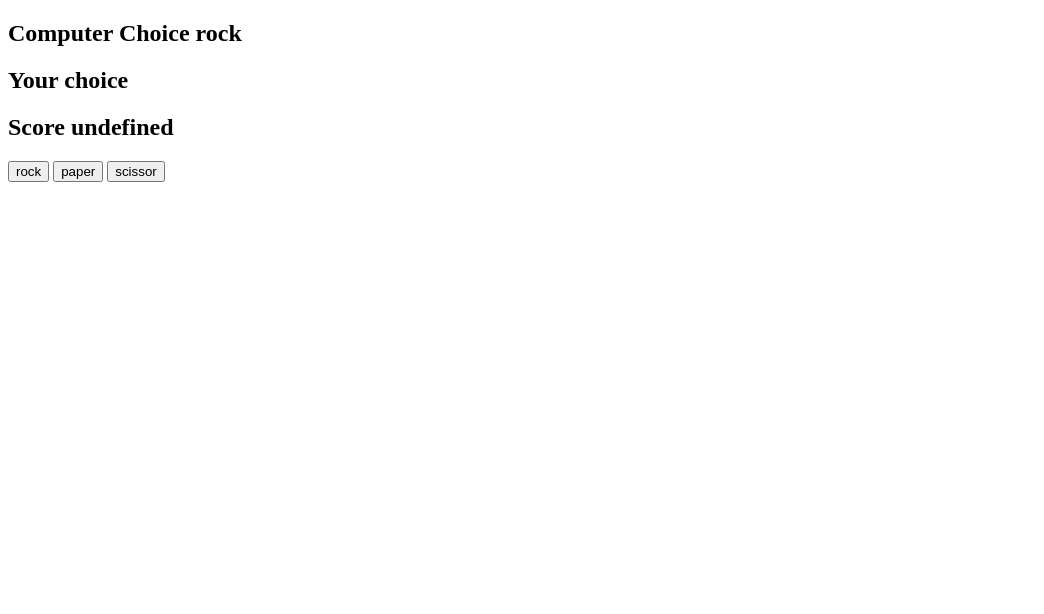
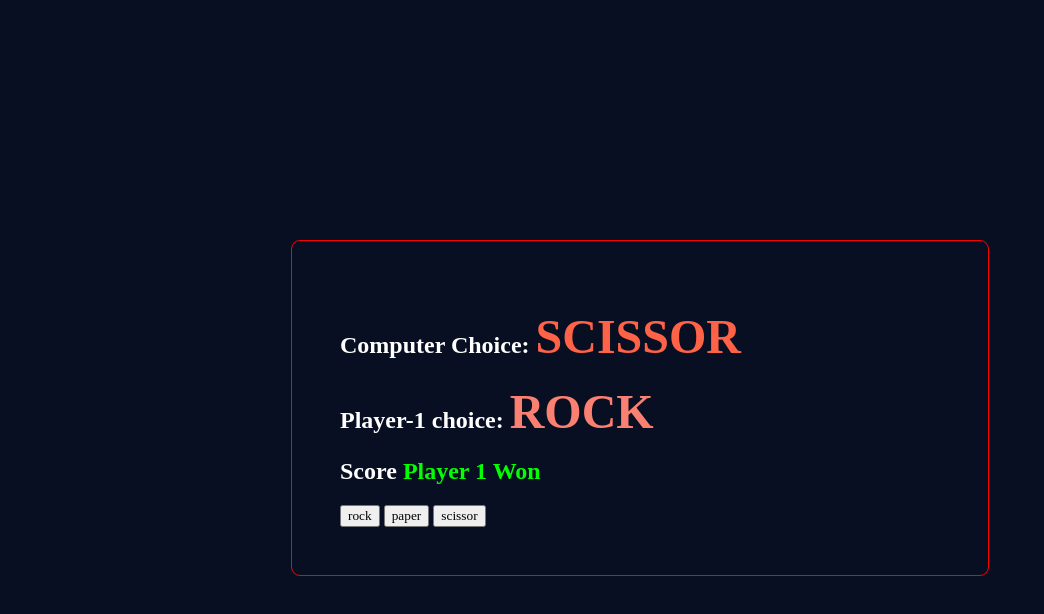
Before and after one commit to utviklerToni/freeCodeCamp-tutorials, a plain HTML site: page rock-paper-scissor/index.html in a window 1280 px wide. Both pictures are taken after a click on the button "rock". Shown: the whole page, without its empty margins (0-1044 px from the left). Drawn offline with Linux system fonts and the light colour scheme.

Commit message:
learned rock paper scissor with colors

```diff
--- a/rock-paper-scissor/index.html
+++ b/rock-paper-scissor/index.html
@@ -4,16 +4,21 @@
 		<meta charset="UTF-8" />
 		<meta http-equiv="X-UA-Compatible" content="IE=edge" />
 		<meta name="viewport" content="width=device-width, initial-scale=1.0" />
+		<link rel="stylesheet" href="./style.css" />
 		<title>rock paper scissor</title>
 	</head>
 	<body>
-		<h2>Computer Choice <span id="computer"></span></h2>
-		<h2>Your choice <span id="user"></span></h2>
-		<h2>Score <span id="score"></span></h2>
+		<main class="main">
+			<div class="card">
+				<h2>Computer Choice: <span id="computer"></span></h2>
+				<h2>Player-1 choice: <span id="user"></span></h2>
+				<h2>Score <span id="score"></span></h2>
 
-		<button id="rock">rock</button>
-		<button id="paper">paper</button>
-		<button id="scissor">scissor</button>
+				<button id="rock">rock</button>
+				<button id="paper">paper</button>
+				<button id="scissor">scissor</button>
+			</div>
+		</main>
 		<script src="./script.js"></script>
 	</body>
 </html>
--- a/rock-paper-scissor/script.js
+++ b/rock-paper-scissor/script.js
@@ -9,32 +9,73 @@ let computerChoice = document.querySelectorAll('button');
 
 computerChoice.forEach((choice) => {
 	choice.addEventListener('click', (event) => {
-		user = event.target.id;
-		computerChoiceDisplay.innerHTML = user;
+		userChoice = event.target.id;
+		userChoiceDisplay.innerHTML = userChoice;
 
 		// computer choosing its selection
-		computerChoose();
+		computerChose();
 		finalScore();
 	});
 });
 
-function computerChoose() {
+function computerChose() {
 	const randomNumber = Math.floor(Math.random() * 3) + 1;
 
 	if (randomNumber === 1) {
-		computerChoice.innerHTML = 'rock';
+		computerChoice = 'rock';
 	}
 	if (randomNumber === 2) {
-		computerChoice.innerHTML = 'paper';
+		computerChoice = 'paper';
 	}
 	if (randomNumber === 3) {
-		computerChoice.innerHTML = 'scissor';
+		computerChoice = 'scissor';
 	}
+
+	computerChoiceDisplay.innerHTML = computerChoice;
 }
 
 function finalScore() {
-	if (computerChoiceDisplay === computerChoice) {
+	let scoreColor = document.getElementById('score');
+
+	// for tie
+	if (computerChoice === userChoice) {
 		score = 'Tie';
+		scoreColor.style.color = '#30b2ff';
+	}
+
+	let rockPC = computerChoice === 'rock';
+	let paperPC = computerChoice === 'paper';
+	let scissorPC = computerChoice === 'scissor';
+
+	// for rock
+	if (rockPC && userChoice === 'scissor') {
+		score = 'Computer Won';
+		scoreColor.style.color = 'red';
+	}
+
+	if (rockPC && userChoice === 'paper') {
+		score = 'Player 1 Won';
+		scoreColor.style.color = '#02ff02';
+	}
+
+	// for paper
+	if (paperPC && userChoice === 'rock') {
+		score = 'Computer Won';
+		scoreColor.style.color = 'red';
+	}
+	if (paperPC && userChoice === 'scissor') {
+		score = 'Player 1 Won';
+		scoreColor.style.color = '#02ff02';
+	}
+
+	// for scissor
+	if (scissorPC && userChoice === 'paper') {
+		score = 'Computer Won';
+		scoreColor.style.color = 'red';
+	}
+	if (scissorPC && userChoice === 'rock') {
+		score = ' Player 1 Won';
+		scoreColor.style.color = '#02ff02';
 	}
 
 	gameScore.innerHTML = score;
--- /dev/null
+++ b/rock-paper-scissor/style.css
@@ -0,0 +1,35 @@
+* {
+	font-family: Rubik;
+}
+
+body {
+	background-color: rgb(9, 15, 34);
+	color: white;
+}
+
+#user {
+	text-transform: uppercase;
+	font-size: 48px;
+	color: salmon;
+}
+#computer {
+	text-transform: uppercase;
+	font-size: 48px;
+	color: tomato;
+}
+
+.main {
+	height: 100vh;
+	display: flex;
+	align-items: center;
+	justify-content: center;
+	align-content: center;
+}
+.card {
+	border: 1px solid red;
+	border-radius: 9px;
+	display: inline-block;
+	padding: 3rem;
+	width: 600px;
+	transition: all 0.3s ease-in;
+}
```
